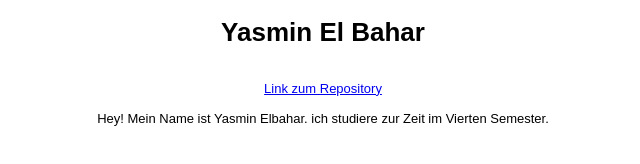
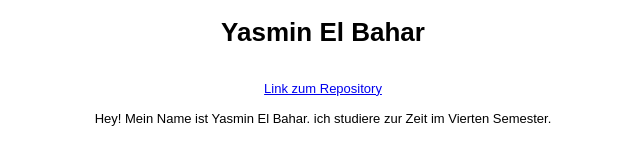
Before and after one commit to YasminElbahar/Eia2Aufgaben, a plain HTML site: page steckbrief/steckbrief.htm in a window 1280 px wide. Shown: the full height of the page, 317-957 px from the left. Drawn offline with Linux system fonts and the light colour scheme.

Commit message:
Update steckbrief.htm

```diff
--- a/steckbrief/steckbrief.htm
+++ b/steckbrief/steckbrief.htm
@@ -23,7 +23,7 @@ body {
 
 
 
-		Hey! Mein Name ist Yasmin Elbahar. ich studiere zur Zeit im Vierten Semester.
+		Hey! Mein Name ist Yasmin El Bahar. ich studiere zur Zeit im Vierten Semester.
 
 
 
```
